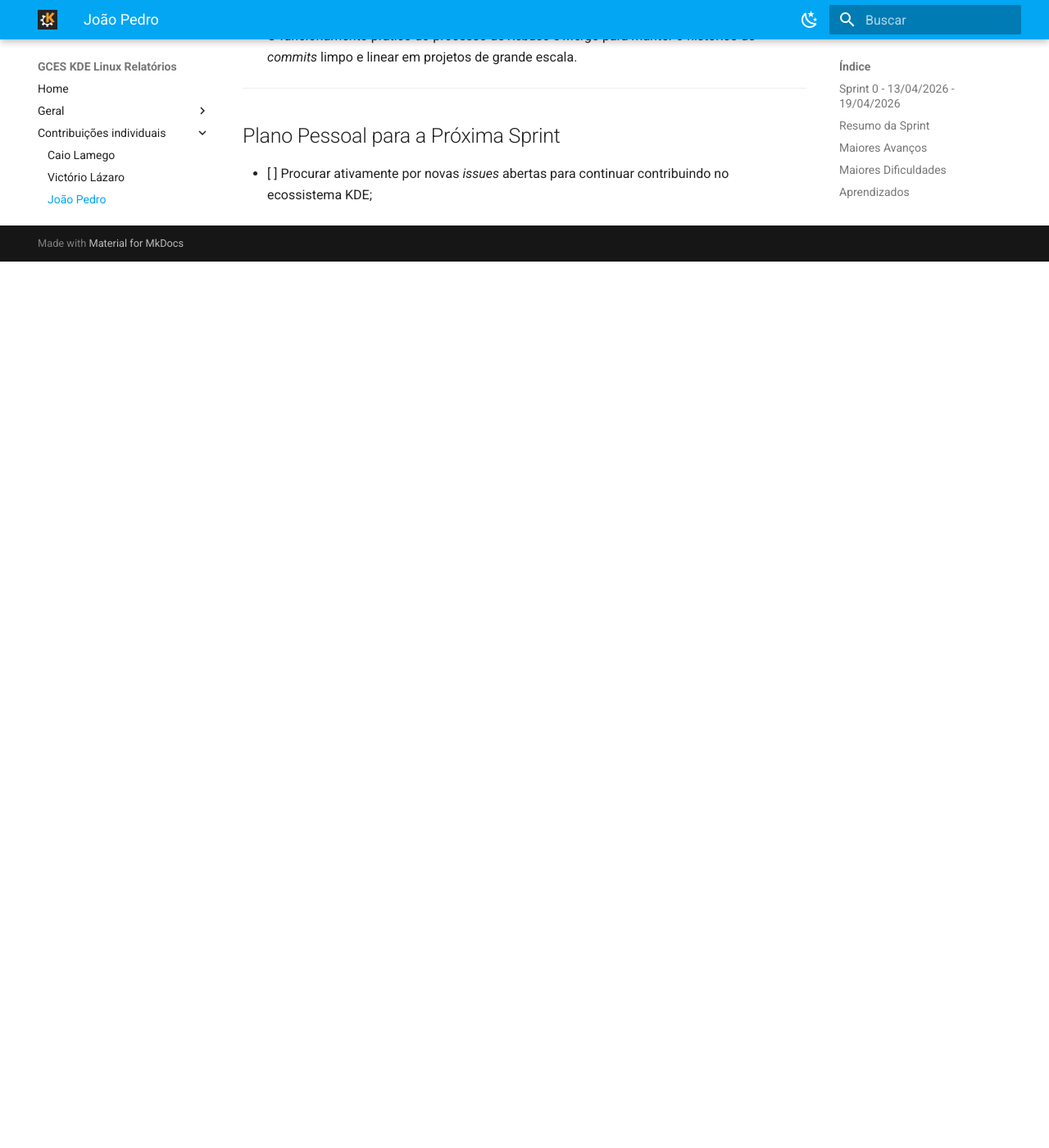
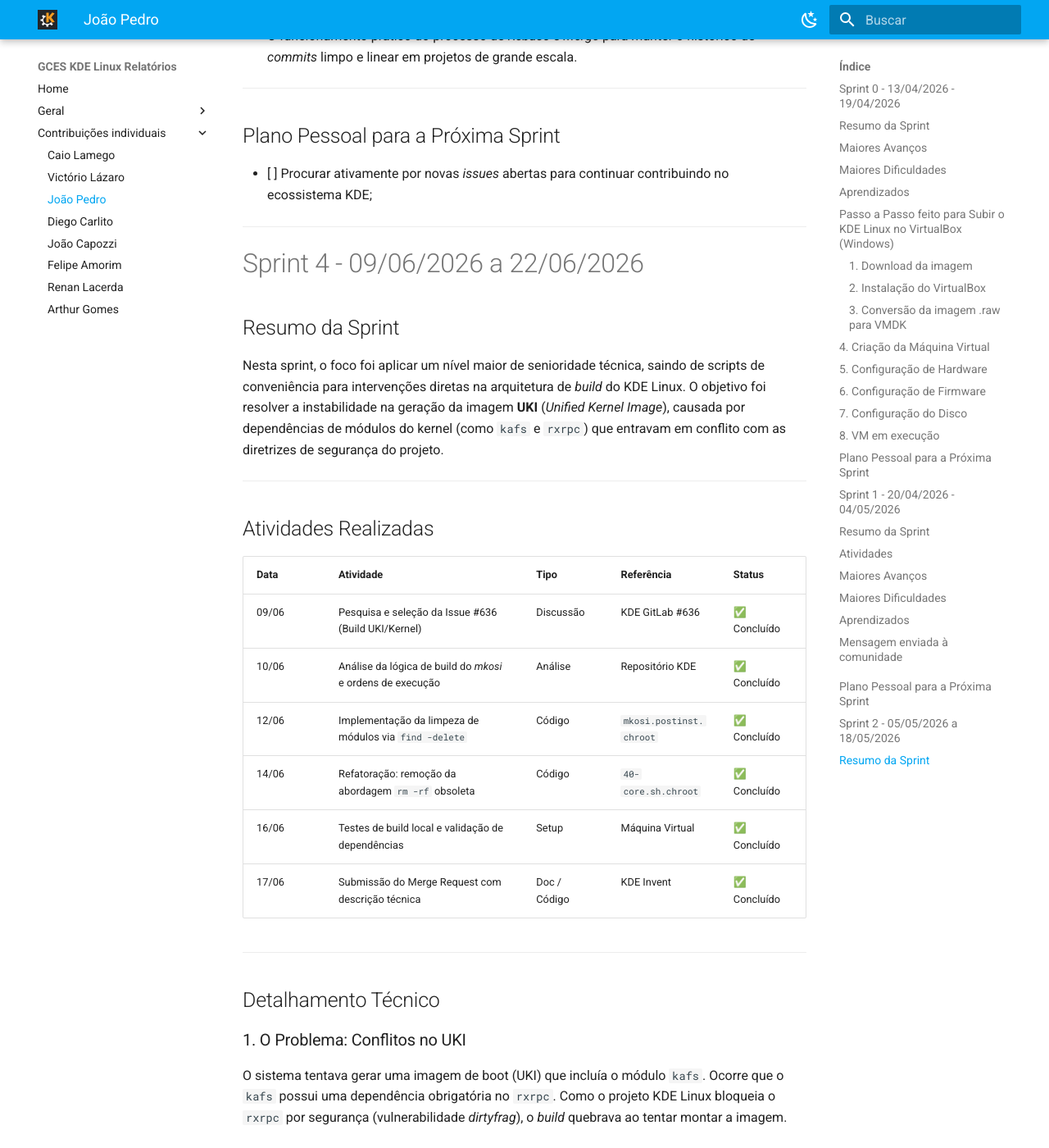
Before and after one commit to caiolamego/GCES-KDELinux-relatorios, an MkDocs documentation site: the page built from docs/contribuicoes_individuais/joaopedro/diarioDeBordo.md, in a window 1280 px wide and 1400 px high, scrolled down 11755 px. Shown: the whole window at 82% size. Built offline with MkDocs 1.6.1 and Material for MkDocs 9.7.7, drawn with Linux system fonts in a browser that asks for light colours; before the commit the page ends 12074 px from its top, so only the background shows below that; some of the changed text lies outside the part shown.

Commit message:
documentação do primeiro mr da sprint 4

````diff
--- a/docs/contribuicoes_individuais/joaopedro/diarioDeBordo.md
+++ b/docs/contribuicoes_individuais/joaopedro/diarioDeBordo.md
@@ -304,3 +304,57 @@
 ## Plano Pessoal para a Próxima Sprint
 
 - [ ] Procurar ativamente por novas *issues* abertas para continuar contribuindo no ecossistema KDE;
+
+---
+
+# Sprint 4 - 09/06/2026 a 22/06/2026
+
+## Resumo da Sprint
+Nesta sprint, o foco foi aplicar um nível maior de senioridade técnica, saindo de scripts de conveniência para intervenções diretas na arquitetura de *build* do KDE Linux. O objetivo foi resolver a instabilidade na geração da imagem **UKI** (*Unified Kernel Image*), causada por dependências de módulos do kernel (como `kafs` e `rxrpc`) que entravam em conflito com as diretrizes de segurança do projeto.
+
+---
+
+## Atividades Realizadas
+
+| Data | Atividade | Tipo | Referência | Status |
+| :--- | :--- | :--- | :--- | :--- |
+| 09/06 | Pesquisa e seleção da Issue #636 (Build UKI/Kernel) | Discussão | KDE GitLab #636 | ✅ Concluído |
+| 10/06 | Análise da lógica de build do *mkosi* e ordens de execução | Análise | Repositório KDE | ✅ Concluído |
+| 12/06 | Implementação da limpeza de módulos via `find -delete` | Código | `mkosi.postinst.chroot` | ✅ Concluído |
+| 14/06 | Refatoração: remoção da abordagem `rm -rf` obsoleta | Código | `40-core.sh.chroot` | ✅ Concluído |
+| 16/06 | Testes de build local e validação de dependências | Setup | Máquina Virtual | ✅ Concluído |
+| 17/06 | Submissão do Merge Request com descrição técnica | Doc / Código | KDE Invent | ✅ Concluído |
+
+---
+
+## Detalhamento Técnico
+
+### 1. O Problema: Conflitos no UKI
+O sistema tentava gerar uma imagem de boot (UKI) que incluía o módulo `kafs`. Ocorre que o `kafs` possui uma dependência obrigatória no `rxrpc`. Como o projeto KDE Linux bloqueia o `rxrpc` por segurança (vulnerabilidade *dirtyfrag*), o *build* quebrava ao tentar montar a imagem.
+
+### 2. A Solução Implementada
+Reestruturei o *pipeline* para garantir que a remoção fosse feita antes da geração do bootloader:
+* **Remoção Preditiva:** Utilizei o comando `find` com a flag `-delete` dentro do `mkosi.postinst.chroot`.
+* **Sincronia:** Posicionei essa limpeza **antes** da execução do script `rebuild-efi`. Isso garante que o gerador de boot (UKIFY) trabalhe sobre um diretório de módulos já "higienizado".
+
+```bash
+# Limpeza de módulos vulneráveis/não utilizados
+find /usr/lib/modules/"$kernel_version" -type f \( \
+    -name "af_alg.ko.zst" -o \
+    -name "algif_*.ko.zst" -o \
+    -name "esp4.ko.zst" -o \
+    -name "esp6.ko.zst" -o \
+    -name "rxrpc.ko.zst" -o \
+    -path "*/net/rxrpc/*" -o \
+    -path "*/fs/afs/*" \
+    \) -delete
+
+```
+
+## Submissão e Merge Request
+
+A solução foi submetida via *Merge Request* após a refatoração do script de pós-instalação. O objetivo foi mover a lógica de segurança para antes da fase de geração do *bootloader*, garantindo a integridade do UKI.
+
+> **Status do MR:** https://invent.kde.org/kde-linux/kde-linux/-/merge_requests/565
+
+![Print da interface do Merge Request no GitLab](./assets/mr_uki_generation.jpeg)
````
Also changed, not shown: docs/contribuicoes_individuais/joaopedro/assets/mr_uki_generation.jpeg (added).
